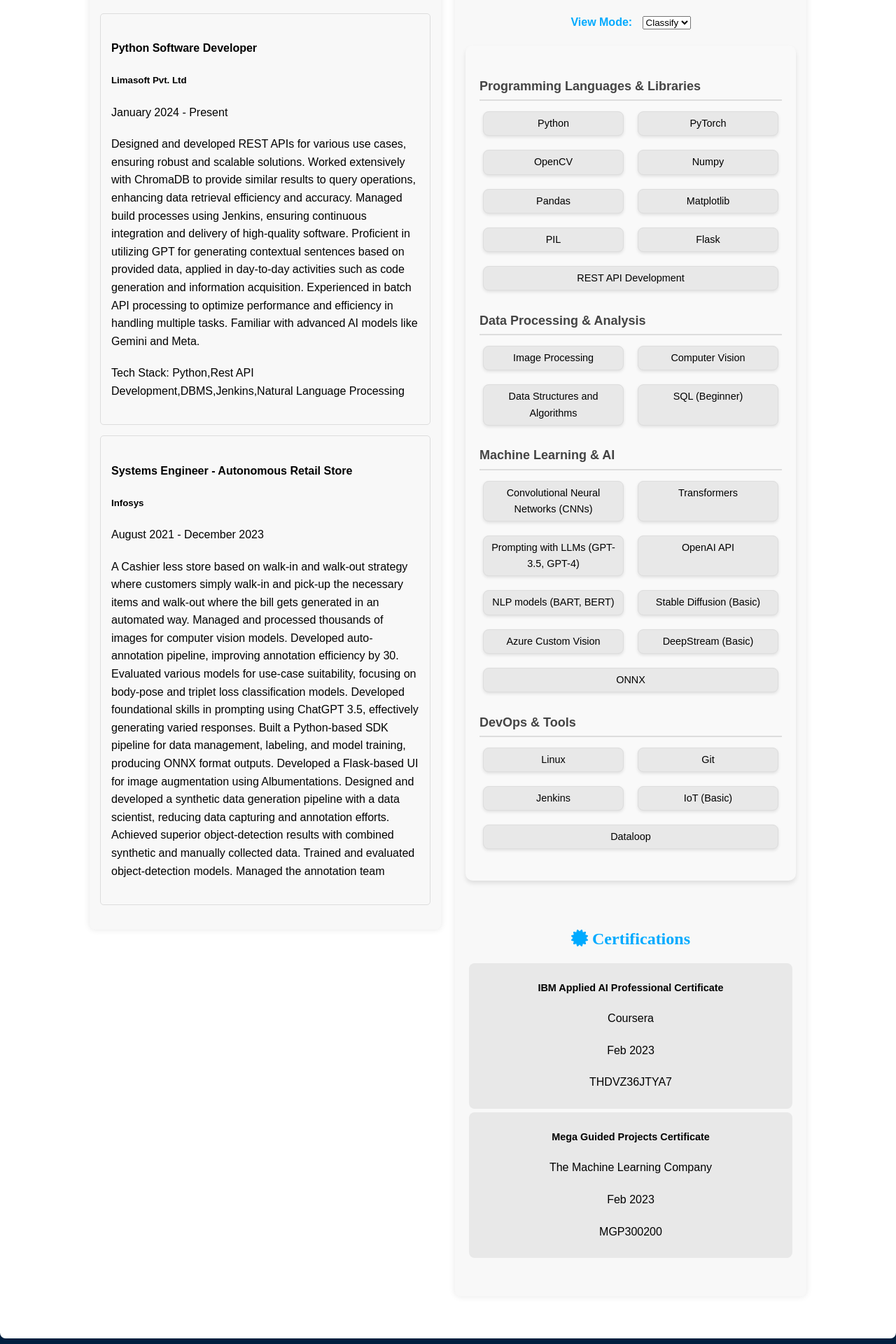
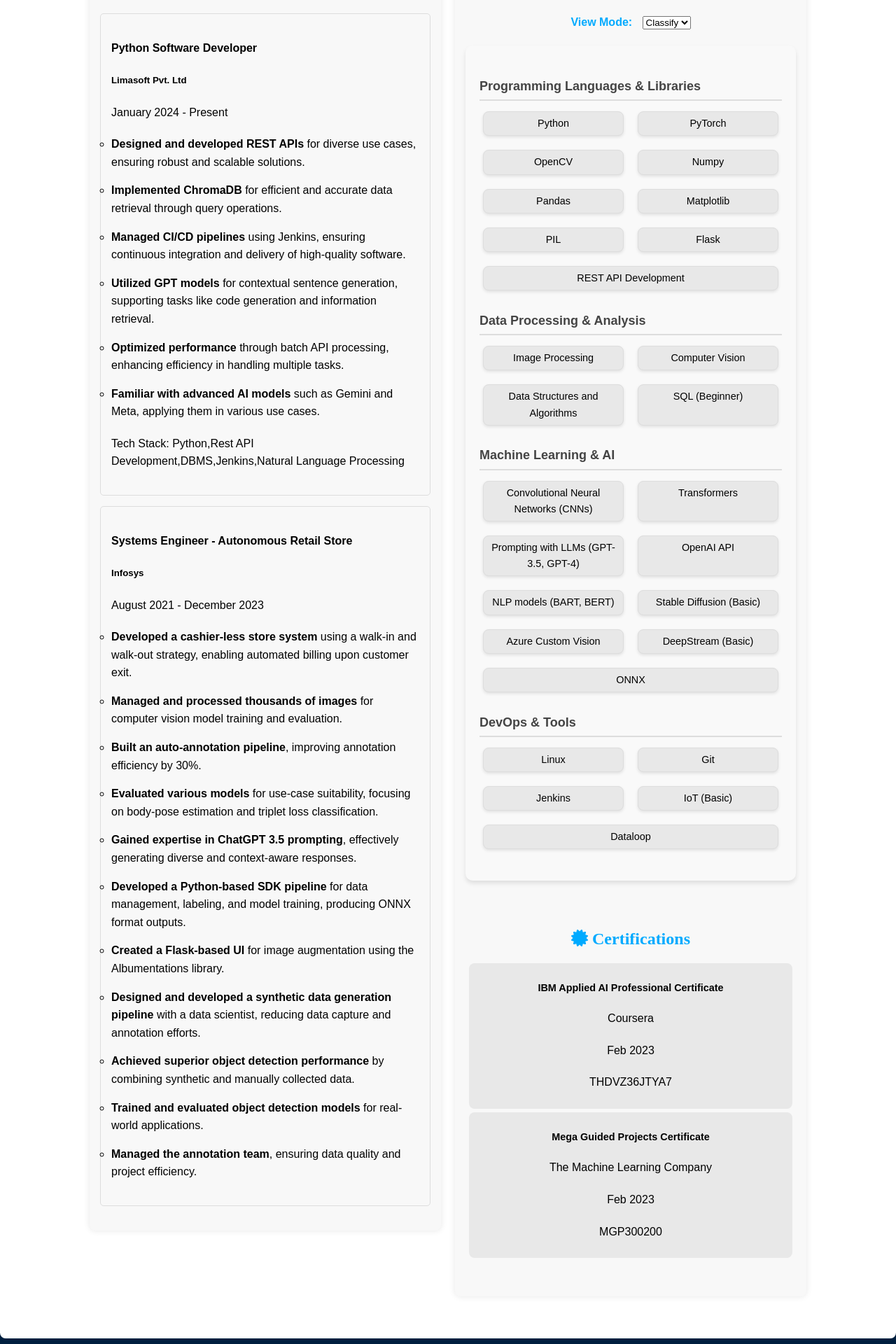
Before and after one commit to kishkath/Workfolio, a Flask app: page / in a window 1280 px wide. Shown: the part 1597-3517 px from the top of the page at 70% size. Run offline with Flask 3, Linux system fonts and the light colour scheme.

Commit message:
Update index.html

```diff
--- a/templates/index.html
+++ b/templates/index.html
@@ -103,14 +103,38 @@
                             <h4>Python Software Developer</h4>
                             <h5>Limasoft Pvt. Ltd</h5>
                             <p class="duration">January 2024 - Present</p>
-                            <p class="description">Designed and developed REST APIs for various use cases, ensuring robust and scalable solutions. Worked extensively with ChromaDB to provide similar results to query operations, enhancing data retrieval efficiency and accuracy. Managed build processes using Jenkins, ensuring continuous integration and delivery of high-quality software. Proficient in utilizing GPT for generating contextual sentences based on provided data, applied in day-to-day activities such as code generation and information acquisition. Experienced in batch API processing to optimize performance and efficiency in handling multiple tasks. Familiar with advanced AI models like Gemini and Meta.</p>
+                            <p class="description">
+                              <ul>
+                                <li><strong>Designed and developed REST APIs</strong> for diverse use cases, ensuring robust and scalable solutions.</li>
+                                <li><strong>Implemented ChromaDB</strong> for efficient and accurate data retrieval through query operations.</li>
+                                <li><strong>Managed CI/CD pipelines</strong> using Jenkins, ensuring continuous integration and delivery of high-quality software.</li>
+                                <li><strong>Utilized GPT models</strong> for contextual sentence generation, supporting tasks like code generation and information retrieval.</li>
+                                <li><strong>Optimized performance</strong> through batch API processing, enhancing efficiency in handling multiple tasks.</li>
+                                <li><strong>Familiar with advanced AI models</strong> such as Gemini and Meta, applying them in various use cases.</li>
+                              </ul>
+                            </p>
                             <p class="TechStack">Tech Stack: Python,Rest API Development,DBMS,Jenkins,Natural Language Processing</p>
                         </li>
                         <li class="experience-item">
                             <h4>Systems Engineer - Autonomous Retail Store</h4>
                             <h5>Infosys</h5>
                             <p class="duration">August 2021 - December 2023</p>
-                            <p class="description">A Cashier less store based on walk-in and walk-out strategy where customers simply walk-in and pick-up the necessary items and walk-out where the bill gets generated in an automated way. Managed and processed thousands of images for computer vision models. Developed auto-annotation pipeline, improving annotation efficiency by 30. Evaluated various models for use-case suitability, focusing on body-pose and triplet loss classification models. Developed foundational skills in prompting using ChatGPT 3.5, effectively generating varied responses. Built a Python-based SDK pipeline for data management, labeling, and model training, producing ONNX format outputs. Developed a Flask-based UI for image augmentation using Albumentations. Designed and developed a synthetic data generation pipeline with a data scientist, reducing data capturing and annotation efforts. Achieved superior object-detection results with combined synthetic and manually collected data. Trained and evaluated object-detection models. Managed the annotation team</p>
+                            <p class="description">
+                              <ul>
+                                <li><strong>Developed a cashier-less store system</strong> using a walk-in and walk-out strategy, enabling automated billing upon customer exit.</li>
+                                <li><strong>Managed and processed thousands of images</strong> for computer vision model training and evaluation.</li>
+                                <li><strong>Built an auto-annotation pipeline</strong>, improving annotation efficiency by 30%.</li>
+                                <li><strong>Evaluated various models</strong> for use-case suitability, focusing on body-pose estimation and triplet loss classification.</li>
+                                <li><strong>Gained expertise in ChatGPT 3.5 prompting</strong>, effectively generating diverse and context-aware responses.</li>
+                                <li><strong>Developed a Python-based SDK pipeline</strong> for data management, labeling, and model training, producing ONNX format outputs.</li>
+                                <li><strong>Created a Flask-based UI</strong> for image augmentation using the Albumentations library.</li>
+                                <li><strong>Designed and developed a synthetic data generation pipeline</strong> with a data scientist, reducing data capture and annotation efforts.</li>
+                                <li><strong>Achieved superior object detection performance</strong> by combining synthetic and manually collected data.</li>
+                                <li><strong>Trained and evaluated object detection models</strong> for real-world applications.</li>
+                                <li><strong>Managed the annotation team</strong>, ensuring data quality and project efficiency.</li>
+                              </ul>
+                            </p>
+
                         </li>
 
                         <!-- Add more experiences here -->
```
